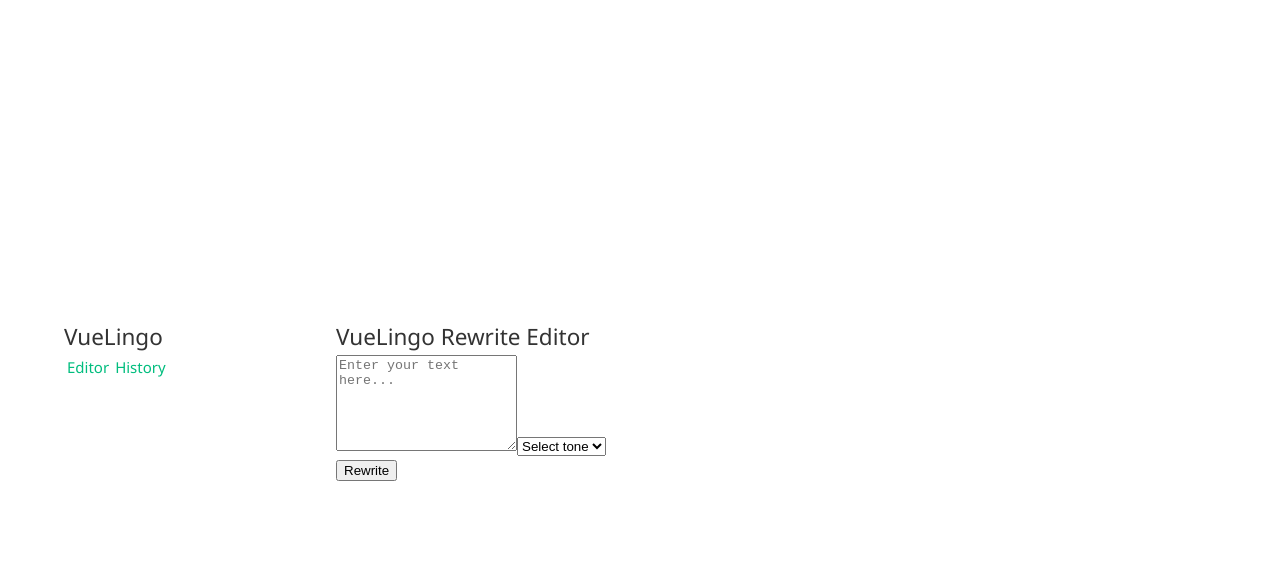
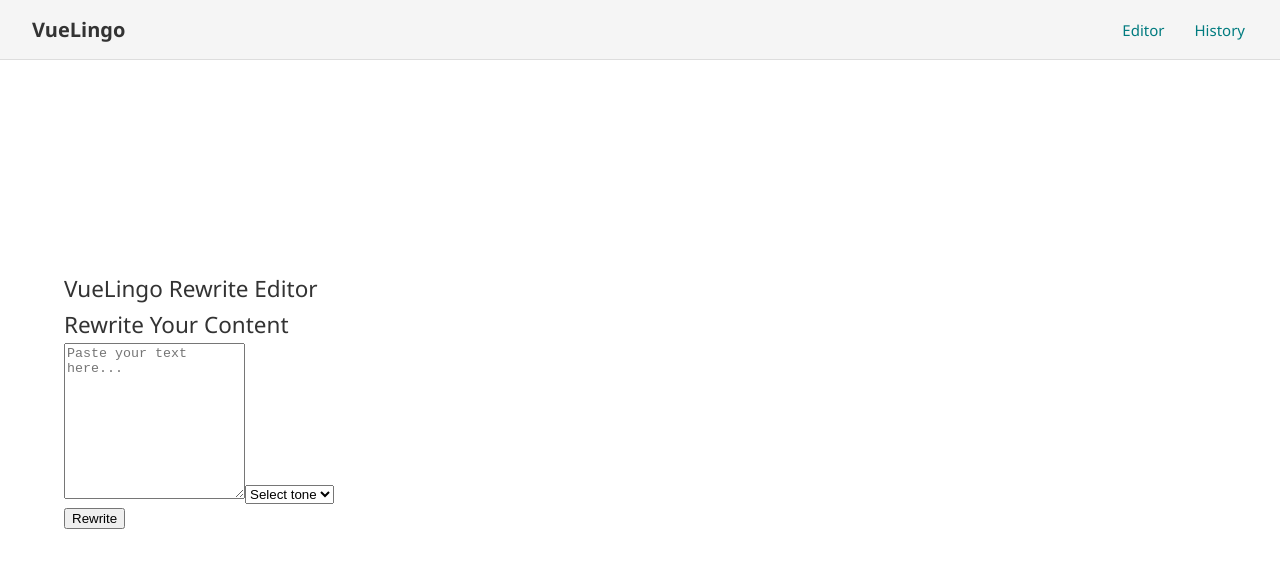
Before and after one commit to DanHaggarty/VueLingo, a Vue app in the folder frontend/: page / in a window 1280 px wide. Shown: the top 568 px of the page. Built offline with nearby package versions, Linux system fonts and the light colour scheme; the HTML template or start-up script is replaced by a standard one.

Commit message:
feat: restyle layout navbar and form layout - in progress.

```diff
--- a/frontend/src/components/Navbar.vue
+++ b/frontend/src/components/Navbar.vue
@@ -1,7 +1,37 @@
 <template>
-  <nav class="bg-gray-800 text-white p-4 flex gap-6 items-center">
-    <h1 class="text-xl font-bold">VueLingo</h1>
-    <RouterLink to="/" class="hover:underline">Editor</RouterLink>
-    <RouterLink to="/history" class="hover:underline">History</RouterLink>
+  <nav class="navbar">
+    <div class="logo">VueLingo</div>
+    <div class="nav-links">
+      <RouterLink to="/">Editor</RouterLink>
+      <RouterLink to="/history">History</RouterLink>
+    </div>
   </nav>
 </template>
+
+<style scoped>
+  .navbar {
+    position: fixed;
+    top: 0;
+    left: 0;
+    right: 0;
+    height: 60px;
+    background-color: #f5f5f5;
+    border-bottom: 1px solid #ddd;
+    display: flex;
+    justify-content: space-between;
+    align-items: center;
+    padding: 0 2rem;
+    z-index: 1000;
+  }
+
+  .logo {
+    font-size: 1.25rem;
+    font-weight: bold;
+  }
+
+  .nav-links a {
+    margin-left: 1.5rem;
+    text-decoration: none;
+    color: #007b7f;
+  }
+</style>
--- a/frontend/src/components/RewriteForm.vue
+++ b/frontend/src/components/RewriteForm.vue
@@ -1,68 +1,66 @@
+<script setup>
+  import { ref } from 'vue'
+
+  const inputText = ref('')
+  const tone = ref('')
+  const outputText = ref('')
+  const isLoading = ref(false)
+
+  async function rewriteText() {
+    if (!inputText.value || !tone.value) return
+
+    isLoading.value = true
+    outputText.value = ''
+
+    try {
+      const response = await fetch('http://localhost:5218/rewrite', {
+        method: 'POST',
+        headers: { 'Content-Type': 'application/json' },
+        body: JSON.stringify({
+          text: inputText.value,
+          tone: tone.value
+        })
+      })
+
+      const data = await response.json()
+      outputText.value = data.rewrittenText
+    } catch (err) {
+      outputText.value = '❌ Error contacting rewrite service.'
+      console.error(err)
+    } finally {
+      isLoading.value = false
+    }
+  }
+</script>
 <template>
-  <div class="flex flex-col gap-4 max-w-2xl mx-auto">
-    <textarea v-model="inputText"
-              placeholder="Enter your text here..."
-              rows="6"
-              class="p-2 border border-gray-300 rounded"></textarea>
+  <div class="editor-wrapper">
+    <h2 class="editor-title">Rewrite Your Content</h2>
 
-    <select v-model="tone" class="p-2 border border-gray-300 rounded w-48">
+    <textarea
+      v-model="inputText"
+      class="editor-textarea"
+      rows="10"
+      placeholder="Paste your text here..."
+    ></textarea>
+
+    <select v-model="tone" class="editor-select">
       <option disabled value="">Select tone</option>
       <option value="formal">Formal</option>
       <option value="casual">Casual</option>
       <option value="seo">SEO</option>
     </select>
 
-    <button @click="rewriteText"
-            class="bg-blue-600 text-white px-4 py-2 rounded hover:bg-blue-700 w-32">
-      Rewrite
+    <button
+      @click="rewriteText"
+      :disabled="isLoading"
+      class="editor-button"
+    >
+      {{ isLoading ? 'Rewriting…' : 'Rewrite' }}
     </button>
 
-    <div v-if="outputText" class="mt-4 p-4 bg-gray-100 border rounded">
-      <h3 class="font-bold mb-2">Rewritten Output:</h3>
+    <div v-if="outputText" class="editor-output">
+      <h3>Output</h3>
       <p>{{ outputText }}</p>
     </div>
   </div>
 </template>
-
-<script setup>
-  import { ref } from 'vue';
-
-  const inputText = ref('');
-  const tone = ref('');
-  const outputText = ref('');
-  const isLoading = ref(false)
-
-  async function rewriteText() {
-    if (!inputText.value || !tone.value) {
-      alert('Please enter text and select a tone.');
-      return;
-    }
-
-    outputText.value = '';
-    isLoading.value = true;
-
-    try {
-      const response = await fetch('http://localhost:5218/rewrite', {
-        method: 'POST',
-        headers: {
-          'Content-Type': 'application/json'
-        },
-        body: JSON.stringify({
-          text: inputText.value,
-          tone: tone.value
-        })
-      });
-
-      if (!response.ok) throw new Error(`API error: ${response.status}`);
-
-      const result = await response.json();
-      outputText.value = result.rewrittenText;
-    } catch (err) {
-      outputText.value = '❌ Error contacting rewrite service.';
-      console.error(err);
-    } finally {
-      isLoading.value = false;
-    }
-  }
-
-</script>
```
